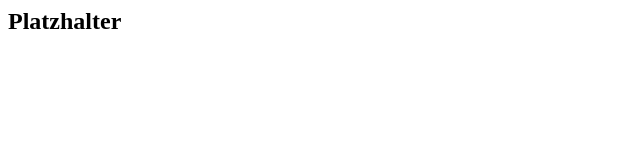
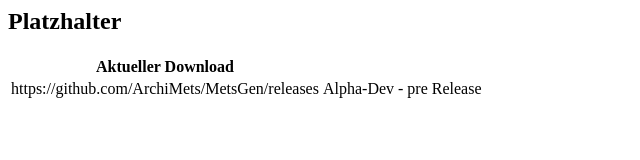
Before and after one commit to ArchiMets/MetsGen, a plain HTML site: page index.html in a window 1280 px wide. Shown: the whole page, without its empty margins (0-640 px from the left). Drawn offline with Linux system fonts and the light colour scheme.

Commit message:
Update index.html

```diff
--- a/index.html
+++ b/index.html
@@ -4,5 +4,16 @@
   </head>
   <body>
     <h2>Platzhalter</h2>
+      <table>
+          <tr>
+              <th>
+                  Aktueller Download
+              </th>
+          </tr>
+          <tr>
+              <td>https://github.com/ArchiMets/MetsGen/releases</td>
+              <td>Alpha-Dev - pre Release</td>
+          </tr>
+      </table>
   </body>
   </html>
```
